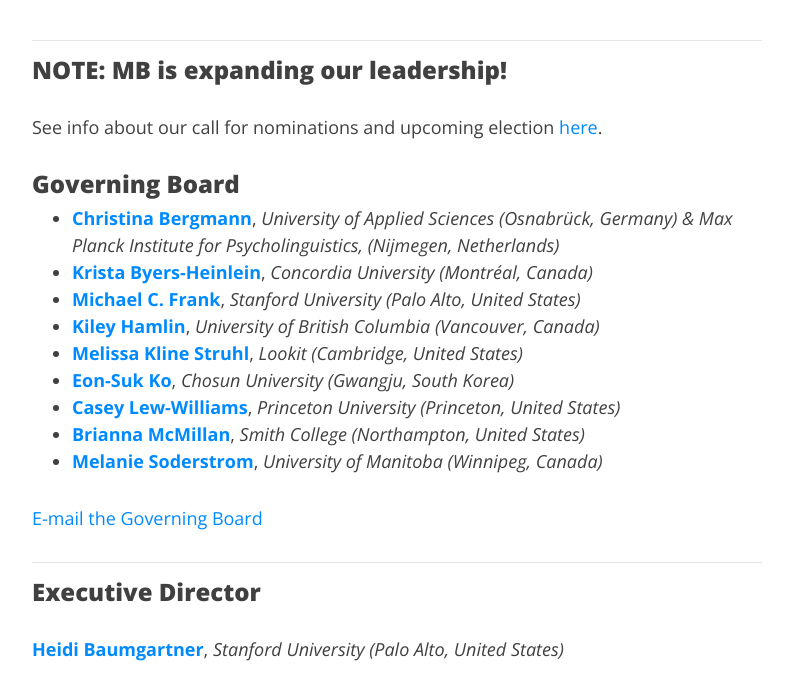
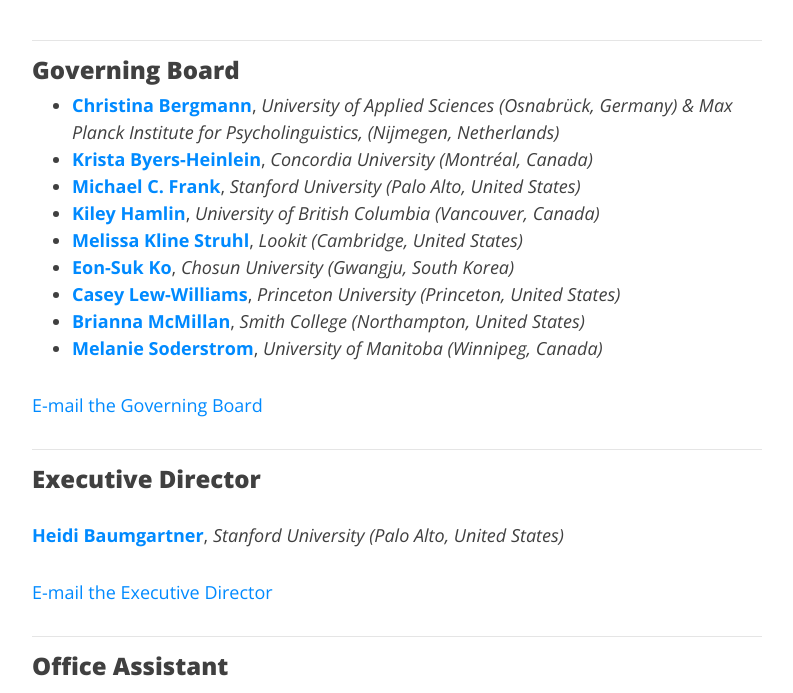
Before and after one commit to manybabies/manybabies.github.io, a Jekyll site: the page built from people.md, in a window 1280 px wide and 900 px high, scrolled down 1136 px, cut to the strip 207-900 px from the top of the window. Shown: the whole strip, without its empty margins (243-1036 px from the left). Built offline with Jekyll 4.4.1, drawn with Linux system fonts in a browser that asks for light colours; nearby versions of some CDN libraries; some web fonts are replaced.

Commit message:
Update people.md

```diff
--- a/people.md
+++ b/people.md
@@ -22,11 +22,6 @@
 </a>
 
 ***
-### NOTE: MB is expanding our leadership!
-See info about our call for nominations and upcoming election [here]({{site.baseurl}}/2022-04-19-mbCallForNoms/).
-
-
-
 ### Governing Board
 
 * [**Christina Bergmann**](https://www.mpi.nl/people/bergmann-christina), *University of Applied Sciences (Osnabrück, Germany) & Max Planck Institute for Psycholinguistics, (Nijmegen, Netherlands)*
```
